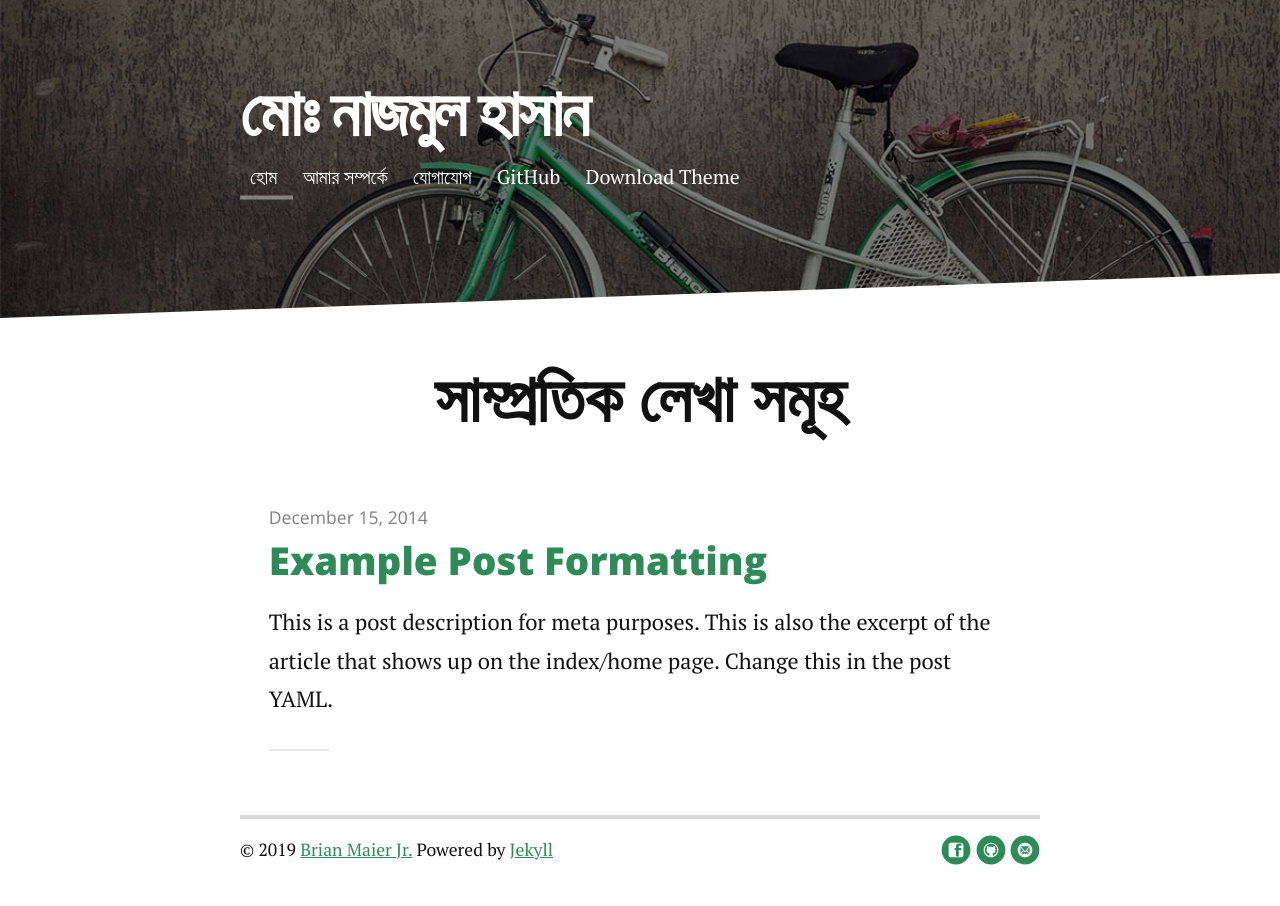
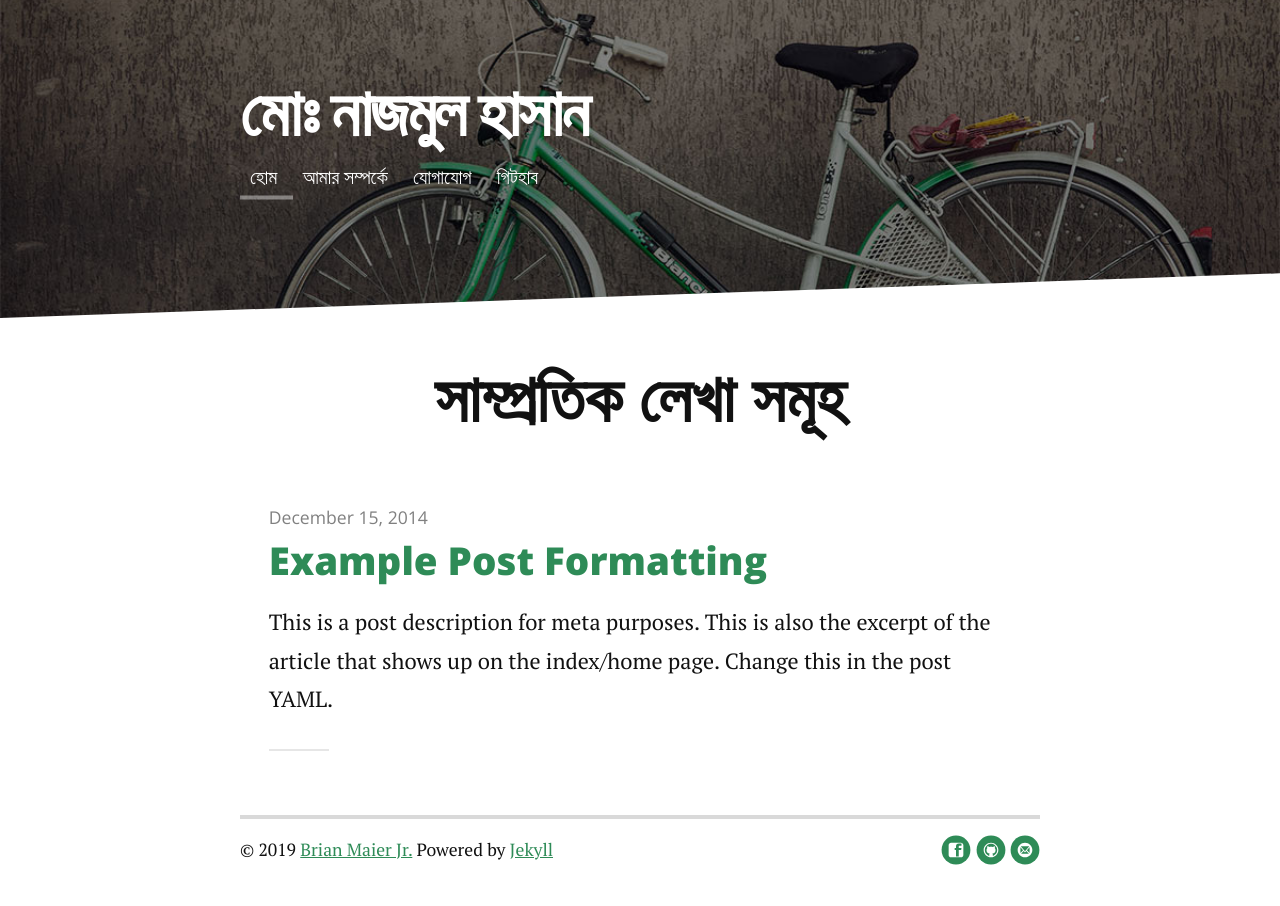
Before and after one commit to farhapartex/farhapartex.github.io, a Jekyll site: the page built from index.html, in a window 1280 px wide. Built offline with Jekyll 4.4.1, drawn with Linux system fonts in a browser that asks for light colours; nearby versions of some CDN libraries; the list of posts is cut into pages by our own code.

Commit message:
navigation modified

```diff
--- a/_includes/header.html
+++ b/_includes/header.html
@@ -8,8 +8,7 @@
                      <a href="{{ link.url | prepend: site.baseurl }}">{{ link.title }}</a>
                  </li>
                  {% endfor %}
-                 <li> <a href="https://github.com/brianmaierjr/long-haul" target="_blank">GitHub</a></li>
-                 <li><a href="https://github.com/brianmaierjr/long-haul/archive/master.zip">Download Theme</a></li>
+                 <li> <a href="https://github.com/{{ site.social.github }}" target="_blank">গিটহাব</a></li>
              </ul>
          </nav>
      </div>
```
